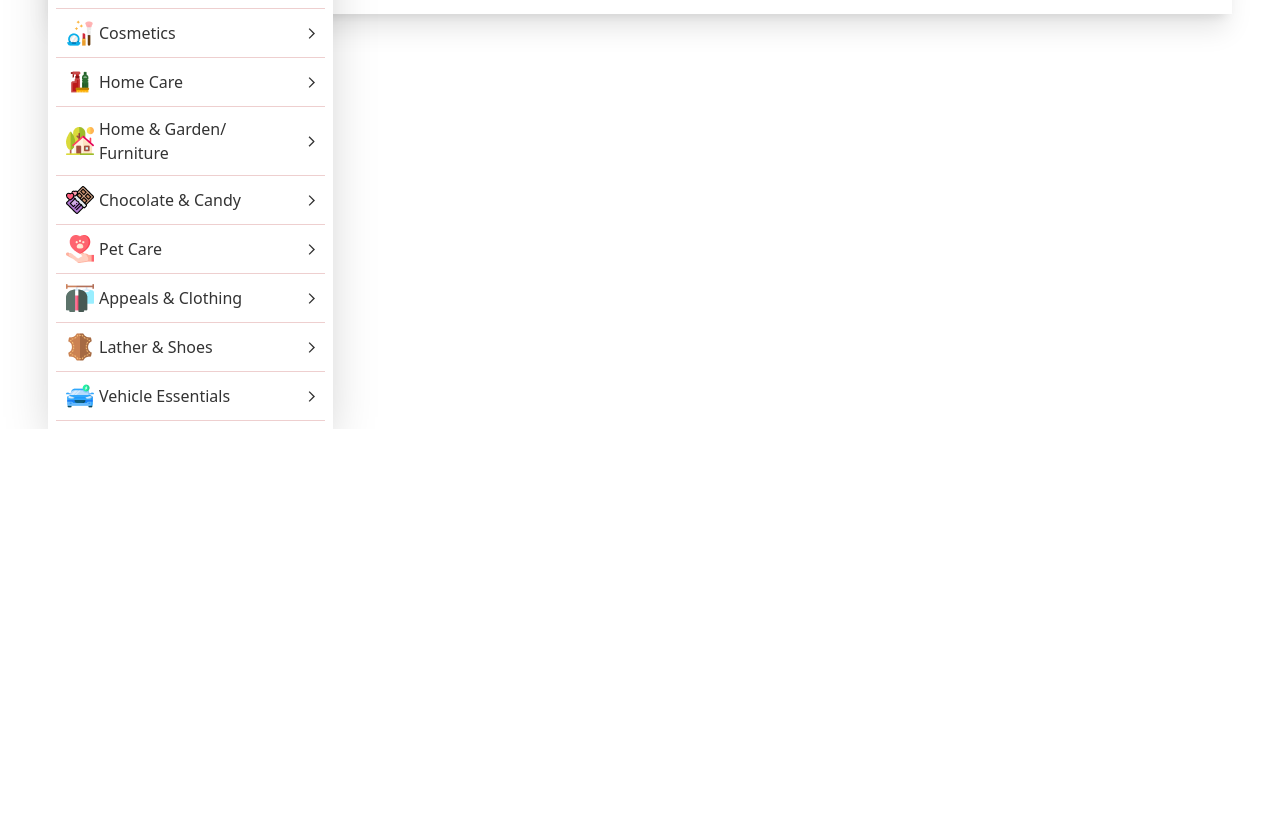
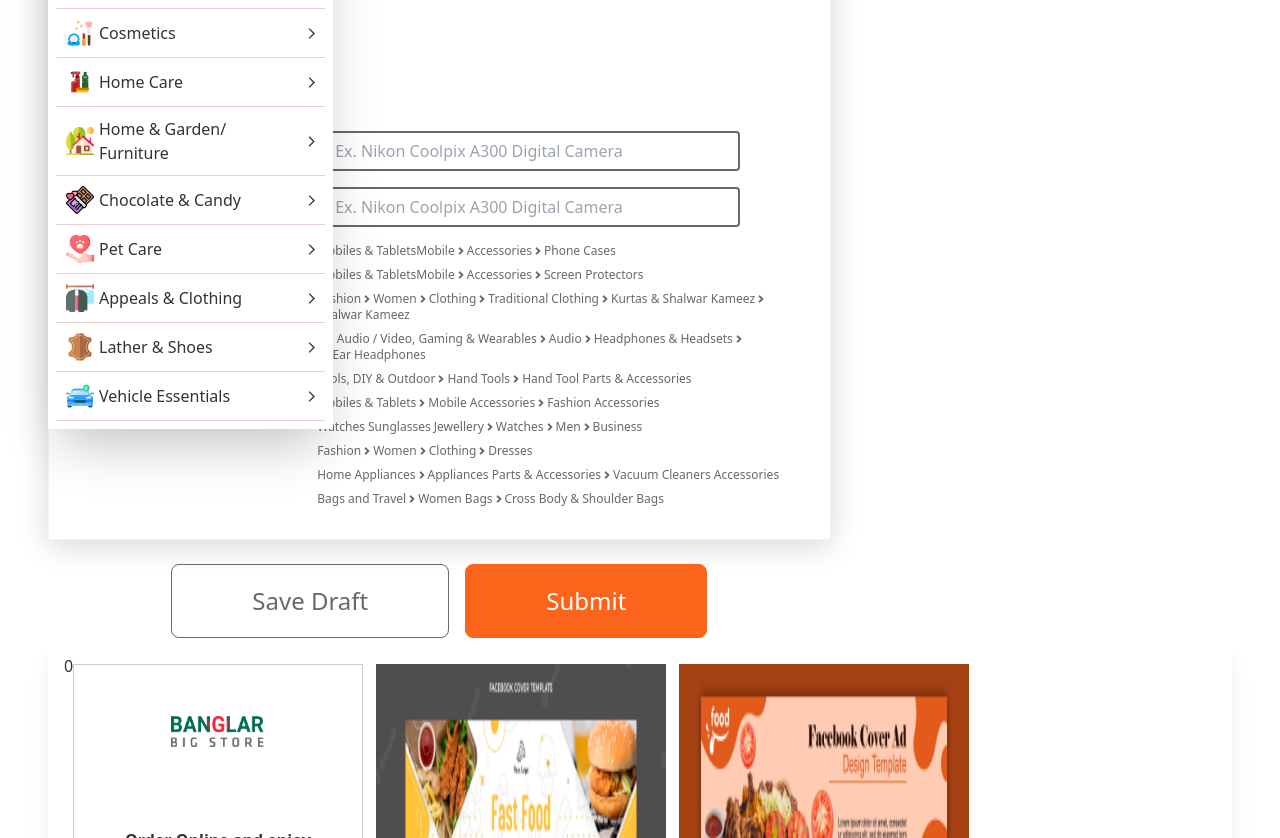
Before and after one commit to kowsar-mahmud-remon/Frontend-2, a Next.js app: page / in a window 1280 px wide. Shown: the part 960-1798 px from the top of the page. Before the commit the page ends 1389 px from the top, so only its background shows below. Built offline with nearby package versions, Linux system fonts and the light colour scheme; no server answers.

Commit message:
complete added input field and category suggession

```diff
--- /dev/null
+++ b/components/AddProducts/AddProductForm.js
@@ -0,0 +1,75 @@
+import React from 'react';
+import { FaAngleRight } from 'react-icons/fa';
+
+const AddProductForm = () => {
+    return (
+        <div className='p-6 border border-[#F2F2F2] shadow-small'>
+            <h2 className='text-lg'>Product Images</h2>
+            <p className='text-[#707070] text-sm mt-2'>The picture will be displayed on the cover of the product details page. Sizes are between 330x330 and 2000x2000px. Pornographic images are prohibited.</p>
+
+            <p className='text-center my-80'>image input field comming soon</p>
+
+            <div class="flex items-center mt-6">
+                <div class="w-1/3">
+                    <label class="block text-[#001E00] text-start" for="ProductName">
+                        Product Name:
+                    </label>
+                </div>
+                <div class="w-2/3">
+                    <input class="appearance-none border-2 border-accent rounded w-[423px] py-2 px-4 text-accent leading-tight focus:outline-nonefocus:border-primary" id="ProductName" type="text" placeholder="Ex. Nikon Coolpix A300 Digital Camera" />
+                </div>
+            </div>
+            <div class="flex items-center mt-4">
+                <div class="w-1/3">
+                    <label class="block text-[#001E00] text-start" for="Bengali_product_name">
+                        Bengali product name:
+                    </label>
+                </div>
+                <div class="w-2/3">
+                    <input class="appearance-none border-2 border-accent rounded w-[423px] py-2 px-4 text-accent leading-tight focus:outline-nonefocus:border-primary" id="Bengali_product_name" type="text" placeholder="Ex. Nikon Coolpix A300 Digital Camera" />
+                </div>
+            </div>
+            <div class="flex items-center mt-4">
+                <div class="w-1/3">
+                    <span class="block text-[#001E00] text-start">
+                        Category Suggestions:
+                    </span>
+                </div>
+                <div class="w-2/3">
+                    <div className='flex items-center  text-xs 2xl:text-sm text-accent flex-wrap mb-2 2xl:mb-4'>
+                        <span>Mobiles & TabletsMobile</span> <FaAngleRight /><span>Accessories</span><FaAngleRight /><span>Phone Cases</span>
+                    </div>
+                    <div className='flex items-center  text-xs 2xl:text-sm text-accent flex-wrap mb-2 2xl:mb-4'>
+                        <span>Mobiles & TabletsMobile</span> <FaAngleRight /><span>Accessories</span><FaAngleRight /><span>Screen Protectors</span>
+                    </div>
+                    <div className='flex items-center text-xs 2xl:text-sm text-accent flex-wrap mb-2 2xl:mb-4'>
+                        <span>Fashion</span> <FaAngleRight /><span>Women</span> <FaAngleRight /><span>Clothing</span><FaAngleRight /><span>Traditional Clothing</span><FaAngleRight /><span>Kurtas & Shalwar Kameez</span><FaAngleRight /><span>Shalwar Kameez</span>
+                    </div>
+                    <div className='flex items-center  text-xs 2xl:text-sm text-accent flex-wrap mb-2 2xl:mb-4'>
+                        <span>TV, Audio / Video, Gaming & Wearables</span><FaAngleRight /><span>Audio</span><FaAngleRight /><span>Headphones & Headsets</span><FaAngleRight /><span>In-Ear Headphones</span>
+                    </div>
+                    <div className='flex items-center  text-xs 2xl:text-sm text-accent flex-wrap mb-2 2xl:mb-4'>
+                        <span>Tools, DIY & Outdoor</span> <FaAngleRight /><span>Hand Tools</span> <FaAngleRight /><span>Hand Tool Parts & Accessories</span>
+                    </div>
+                    <div className='flex items-center  text-xs 2xl:text-sm text-accent flex-wrap mb-2 2xl:mb-4'>
+                        <span>Mobiles & Tablets</span> <FaAngleRight /><span>Mobile Accessories</span> <FaAngleRight /><span>Fashion Accessories</span>
+                    </div>
+                    <div className='flex items-center  text-xs 2xl:text-sm text-accent flex-wrap mb-2 2xl:mb-4'>
+                        <span>Watches Sunglasses Jewellery</span> <FaAngleRight /><span>Watches</span> <FaAngleRight /><span>Men</span><FaAngleRight /><span>Business</span>
+                    </div>
+                    <div className='flex items-center  text-xs 2xl:text-sm text-accent flex-wrap mb-2 2xl:mb-4'>
+                        <span>Fashion</span> <FaAngleRight /><span>Women</span> <FaAngleRight /><span>Clothing</span><FaAngleRight /><span>Dresses</span>
+                    </div>
+                    <div className='flex items-center  text-xs 2xl:text-sm text-accent flex-wrap mb-2 2xl:mb-4'>
+                        <span>Home Appliances</span> <FaAngleRight /><span>Appliances Parts & Accessories</span> <FaAngleRight /><span>Vacuum Cleaners Accessories</span>
+                    </div>
+                    <div className='flex items-center  text-xs 2xl:text-sm text-accent flex-wrap mb-2 2xl:mb-4'>
+                        <span>Bags and Travel</span> <FaAngleRight /><span>Women Bags</span> <FaAngleRight /><span>Cross Body & Shoulder Bags</span>
+                    </div>
+                </div>
+            </div>
+        </div>
+    );
+};
+
+export default AddProductForm;
--- a/components/AddProducts/AddProducts.js
+++ b/components/AddProducts/AddProducts.js
@@ -1,5 +1,6 @@
 import React from 'react';
 import { FaAngleRight, FaAngleUp } from 'react-icons/fa';
+import AddProductForm from './AddProductForm';
 
 const AddProducts = () => {
     return (
@@ -9,6 +10,11 @@ const AddProducts = () => {
                     <span>Home</span> <FaAngleRight /> <span> Products</span> <FaAngleRight /><span className='text-black'> Add Products</span>
                 </div>
                 <h2 className='text-2xl font-medium mb-8 mt-2 text-primary'>Add Products</h2>
+                <AddProductForm />
+                <div className='mt-6 flex gap-4 justify-center'>
+                    <button className='py-5 px-20 border border-accent text-2xl text-accent rounded-lg'>Save Draft</button>
+                    <button className='py-5 px-20 bg-primary border border-primary text-2xl text-white rounded-lg'>Submit</button>
+                </div>
             </div>
             <div>
                 <div className='p-6 border border-[#F2F2F2] shadow-small'>
```
